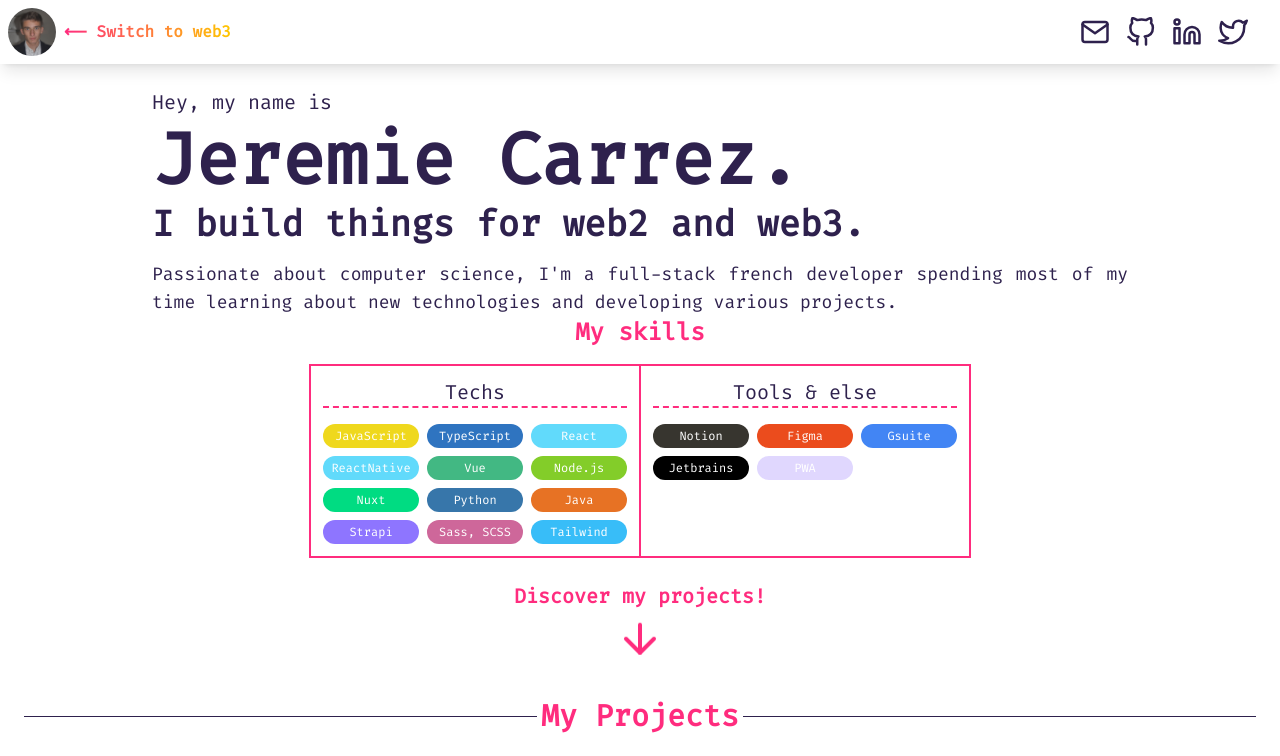
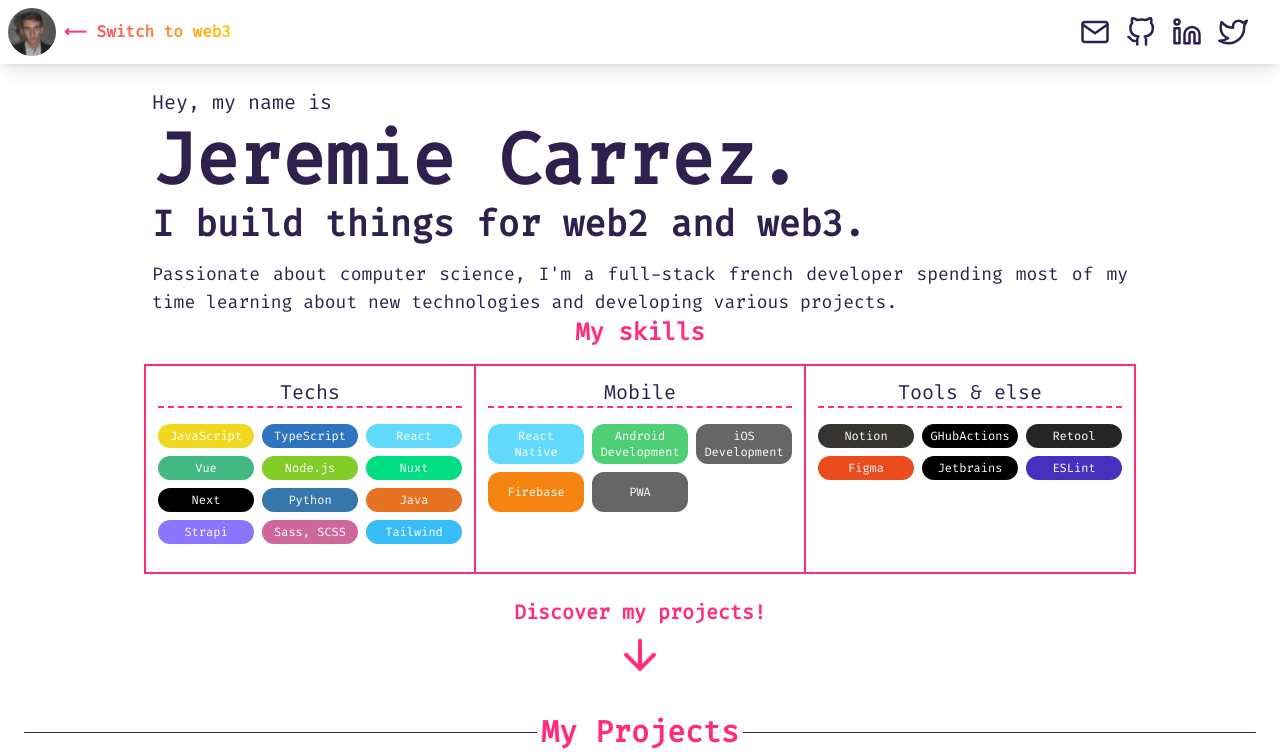
Before and after one commit to NanoPek/myPortfolio, a React (Create React App) app: page / in a window 1280 px wide. Shown: the top 756 px of the page. Built offline with nearby package versions, Linux system fonts and the light colour scheme.

Commit message:
skill fixes

```diff
--- a/src/App.tsx
+++ b/src/App.tsx
@@ -27,10 +27,6 @@
 				color: "#61DAFB",
 			},
 			{
-				name: "ReactNative",
-				color: "#61DAFB",
-			},
-			{
 				name: "Vue",
 				color: "#42B883",
 			},
@@ -41,6 +37,10 @@
 			{
 				name: "Nuxt",
 				color: "#00DC82",
+			},
+			{
+				name: "Next",
+				color: "#000000",
 			},
 			{
 				name: "Python",
@@ -79,6 +79,31 @@
 		],
 	},
 	{
+		name: "Mobile",
+		skills: [
+			{
+				name: "React Native",
+				color: "#61DAFB",
+			},
+			{
+				name: "Android Development",
+				color: "#4ecf75",
+			},
+			{
+				name: "iOS Development",
+				color: "#666666",
+			},
+			{
+				name: "Firebase",
+				color: "#f58410",
+			},
+			{
+				name: "PWA",
+				color: "#666666",
+			},
+		],
+	},
+	{
 		name: "Tools & else",
 		skills: [
 			{
@@ -86,20 +111,24 @@
 				color: "#37352f",
 			},
 			{
+				name: "GHubActions",
+				color: "#000000",
+			},
+			{
+				name: "Retool",
+				color: "#262626",
+			},
+			{
 				name: "Figma",
 				color: "#eb4c1d",
-			},
-			{
-				name: "Gsuite",
-				color: "#4285f4",
 			},
 			{
 				name: "Jetbrains",
 				color: "#000000",
 			},
 			{
-				name: "PWA",
-				color: "#e0d7fe",
+				name: "ESLint",
+				color: "#482fbd",
 			},
 		],
 		thirdWeb: [
@@ -198,7 +227,7 @@
 						<p className="text-xl text-myRose font-bold dark:text-web3-grad ">
 							Discover my projects!
 						</p>
-						<FiArrowDown className="text-5xl mt-4 text-myRose  animate-bounce  " />
+						<FiArrowDown className="text-5xl mt-4 text-myRose animate-bounce -z-50  " />
 					</div>
 				</div>
 				<div className="flex flex-col px-6">
@@ -339,7 +368,7 @@
 										},
 										{
 											name: "PWA",
-											color: "#e0d7fe",
+											color: "#666666",
 										},
 									]}
 								/>
--- a/src/components/SkillContainer.tsx
+++ b/src/components/SkillContainer.tsx
@@ -23,7 +23,7 @@
 					{skills.map((value) => (
 						<div
 							key={value.name}
-							className="text-white py-1 px-2 text-xs rounded-xl flex justify-center items-center w-24 "
+							className="text-white py-1 px-2 text-xs rounded-xl flex justify-center items-center w-24 text-center "
 							style={{ backgroundColor: value.color }}
 						>
 							<p>{value.name}</p>
```
